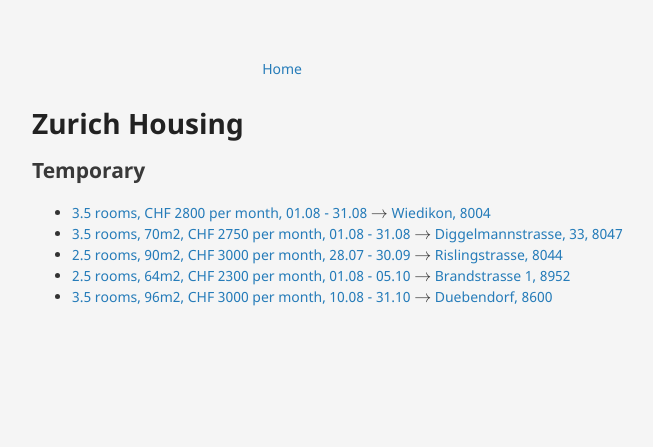
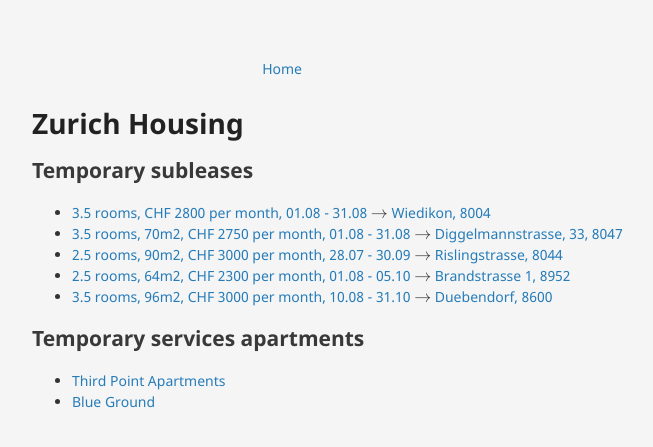
Before and after one commit to neeravkarani/personal, a Jekyll site: the page built from _posts/housing/2024-07-11-zurich-housing.md, in a window 1280 px wide. Shown: the top 447 px of the page, without its empty margins (178-831 px from the left). Built offline with Jekyll 4.4.1, drawn with Linux system fonts in a browser that asks for light colours.

Commit message:
added serviced apartment options

```diff
--- a/_posts/housing/2024-07-11-zurich-housing.md
+++ b/_posts/housing/2024-07-11-zurich-housing.md
@@ -4,9 +4,13 @@ title: "Zurich Housing"
 ---
 
 
-## Temporary
+## Temporary subleases
 - [3.5 rooms, CHF 2800 per month, 01.08 - 31.08](https://flatfox.ch/en/flat/8004-zurich/1261499/) $\rightarrow$ [Wiedikon, 8004](https://maps.app.goo.gl/u2k2rG3xC6oP3t7f9)
 - [3.5 rooms, 70m2, CHF 2750 per month, 01.08 - 31.08](https://flatfox.ch/en/flat/diggelmannstrasse-33-8047-zurich/1261145/) $\rightarrow$ [Diggelmannstrasse, 33, 8047](https://maps.app.goo.gl/U2w9VRWMiqyHkoVZ6)
 - [2.5 rooms, 90m2, CHF 3000 per month, 28.07 - 30.09](https://flatfox.ch/en/flat/rislingstrasse-8044-zurich/1260881/) $\rightarrow$ [Rislingstrasse, 8044](https://maps.app.goo.gl/VzzbXL47LXJTzT7x9)
 - [2.5 rooms, 64m2, CHF 2300 per month, 01.08 - 05.10](https://flatfox.ch/en/flat/brandstrasse-1-8952-schlieren/1221973/) $\rightarrow$ [Brandstrasse 1, 8952](https://maps.app.goo.gl/ozduvZfvQcUWEggk8)
 - [3.5 rooms, 96m2, CHF 3000 per month, 10.08 - 31.10](https://flatfox.ch/en/flat/8600-dubendorf/1216917/) $\rightarrow$ [Duebendorf, 8600](https://maps.app.goo.gl/k7SqoYxtCpV2Qbrk7)
+
+## Temporary services apartments
+- [Third Point Apartments](https://www.tp-apartments.ch/)
+- [Blue Ground](https://www.theblueground.com/)
```
